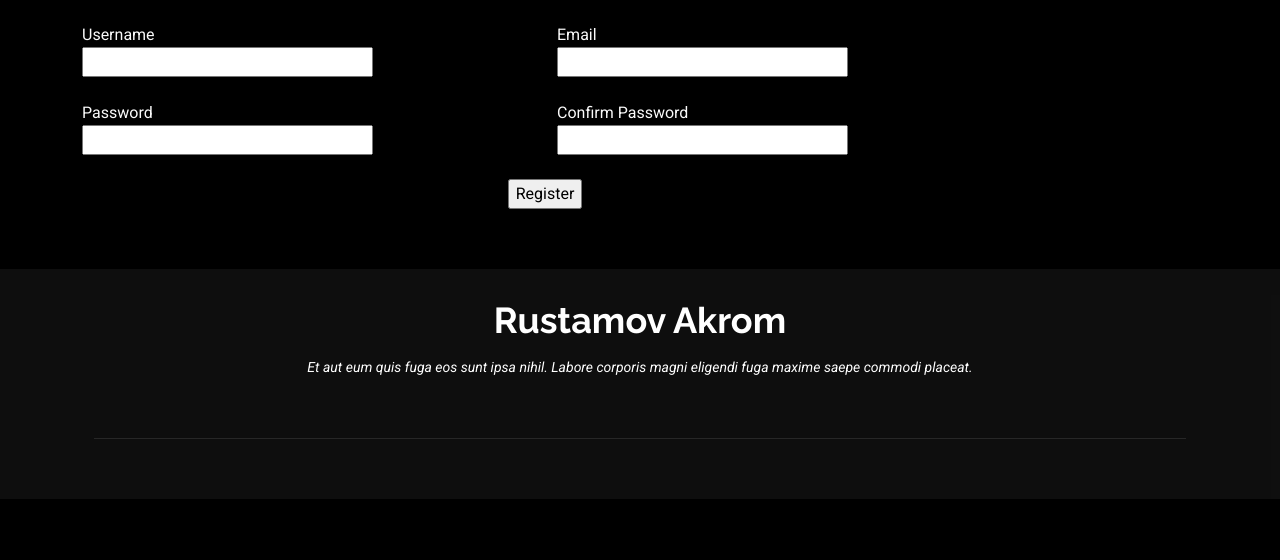
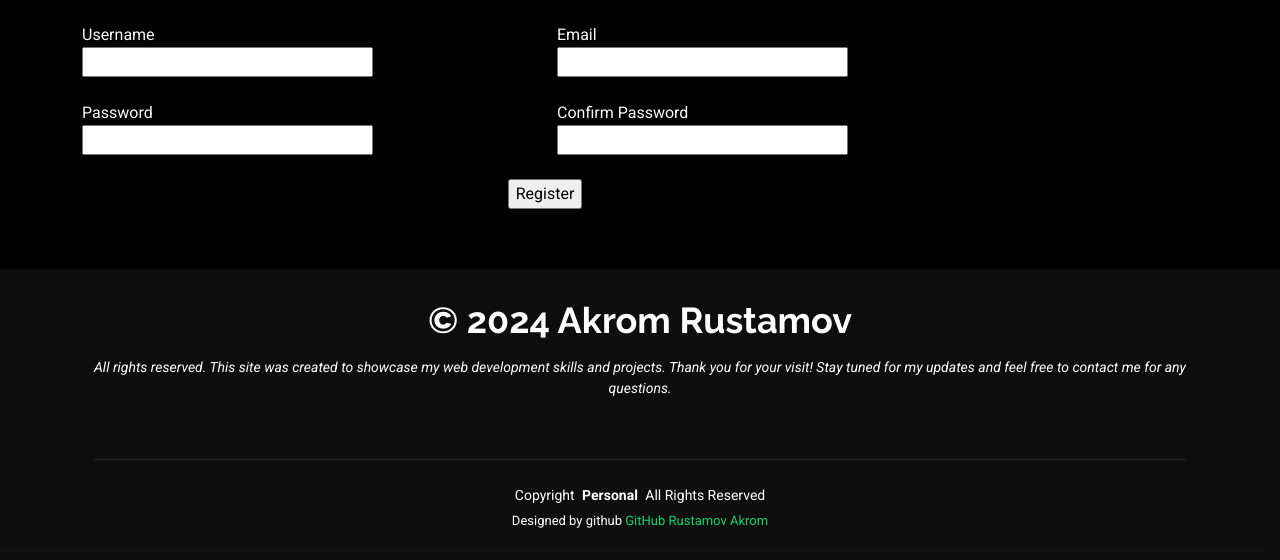
Before and after one commit to RustamovAkrom/portfolio-2, a Flask app: page /register in a window 1280 px wide. Shown: the part 468-1028 px from the top of the page. Before the commit the page ends 967 px from the top, so only its background shows below. Run offline with Flask 3, Linux system fonts and the light colour scheme; data that the repository does not hold is empty; some libraries are stand-ins or nearby versions.

Commit message:
add text on footer

```diff
--- a/app/templates/components/footer.html
+++ b/app/templates/components/footer.html
@@ -1,7 +1,8 @@
 <footer id="footer" class="footer dark-background">
     <div class="container">
-      <h3 class="sitename">Rustamov Akrom</h3>
-      <p>Et aut eum quis fuga eos sunt ipsa nihil. Labore corporis magni eligendi fuga maxime saepe commodi placeat.</p>
+      <h3 class="sitename">© 2024 Akrom Rustamov</h3>
+      <p>All rights reserved.
+        This site was created to showcase my web development skills and projects. Thank you for your visit! Stay tuned for my updates and feel free to contact me for any questions.</p>
       <div class="social-links d-flex justify-content-center">
         {% for social in socials() %}
           <a href="{{ social.url }}"><i class="{{ social.style }}"></i></a>
@@ -9,10 +10,10 @@
       </div>
       <div class="container">
         <div class="copyright">
-          <!-- <span>Copyright</span> <strong class="px-1 sitename">Personal</strong> <span>All Rights Reserved</span> -->
+          <span>Copyright</span> <strong class="px-1 sitename">Personal</strong> <span>All Rights Reserved</span>
         </div>
         <div class="credits">
-          <!-- Designed by <a href="https://bootstrapmade.com/">BootstrapMade</a> -->
+          Designed by github <a href="https://github.com/RustamovAkrom">GitHub Rustamov Akrom</a>
         </div>
       </div>
     </div>
```
